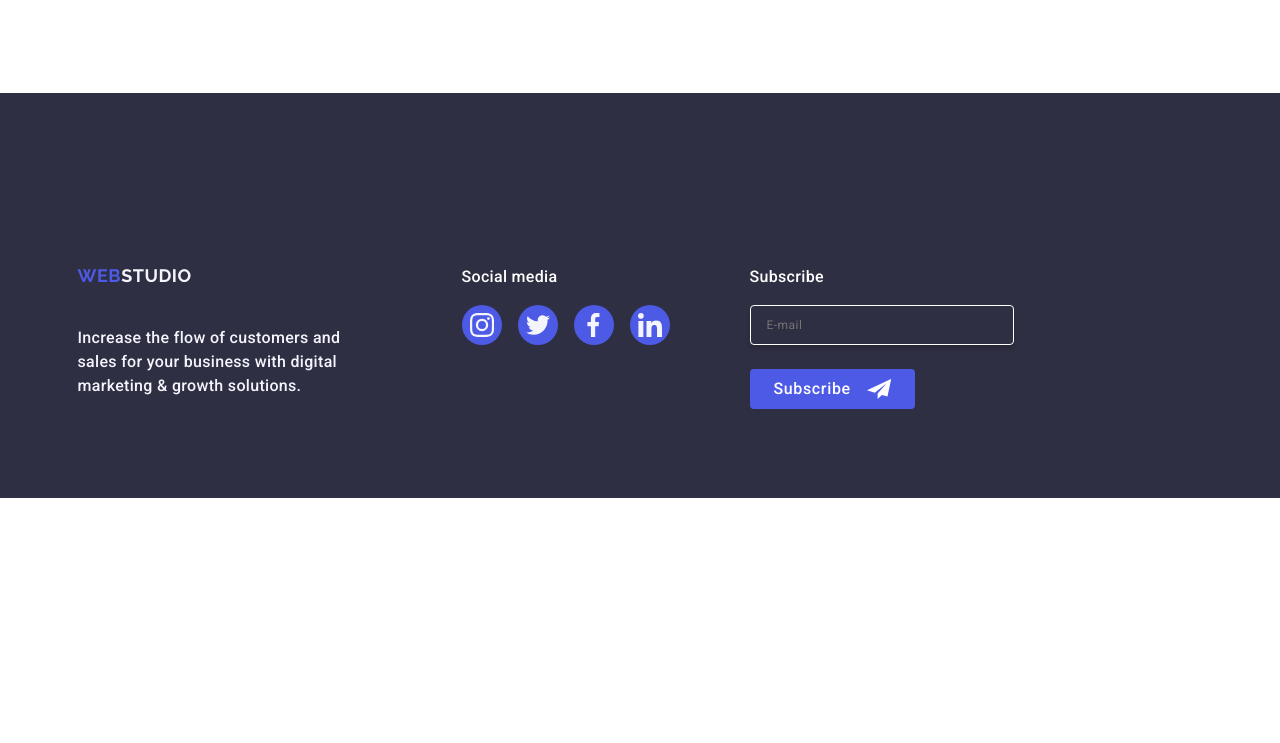
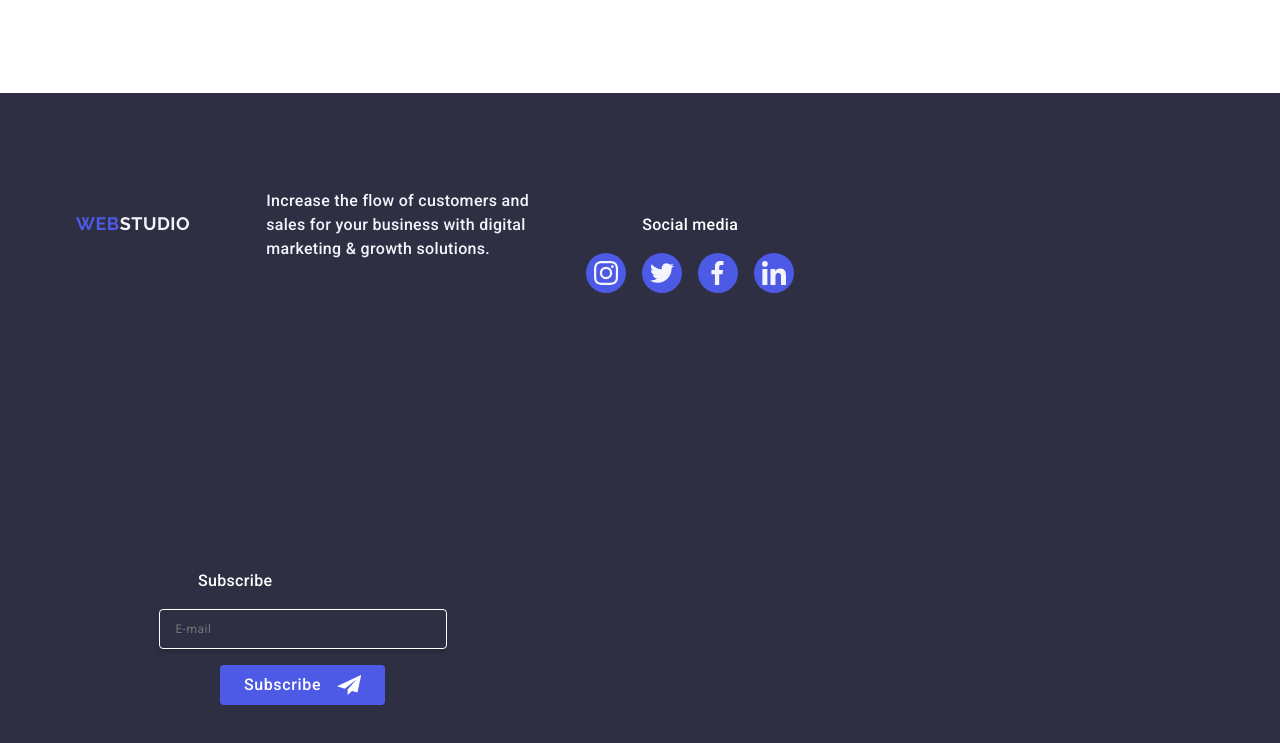
Before and after one commit to PavlykIryna/goit-markup-hw-06, a plain HTML site: page index.html in a window 1280 px wide. Shown: the part 3055-3798 px from the top of the page. Before the commit the page ends 3553 px from the top, so only its background shows below. Drawn offline with nearby package versions, Linux system fonts and the light colour scheme.

Commit message:
proces07

```diff
--- a/css/styles.css
+++ b/css/styles.css
@@ -555,9 +555,9 @@ img {
 
 /* ----------footer---------- */
 
-.footer-container-logo {
+/* .footer-container-logo {
   /* margin-right: 120px; */
-}
+
 
 .footer-logo {
   color: #f4f4fd;
@@ -569,7 +569,7 @@ img {
   line-height: 1.5;
   letter-spacing: 0.02em;
   /* width: 264px; */
-  width: 100%;
+  max-width: 264px;
 }
 
 .footer {
@@ -580,18 +580,32 @@ img {
 .footer-container {
   display: flex;
   flex-wrap: wrap;
+  row-gap: 72px;
+min-width: 320px;
+min-height: 664px;
+  /* align-items: baseline; */
+}
+
+.footer-container-logo {
+  display: flex;
+  flex-wrap: wrap;
   justify-content: center;
-  align-items: center;
-  /* align-items: baseline; */
 }
 
 .footer-logo-end {
   display: inline-block;
+  padding: 0;
   margin-bottom: 16px;
 }
 
 .footer-container-icons {
-  display: block;
+  display: flex;
+  flex-direction: column;
+  justify-content: center;
+  align-items: center;
+max-height: 80px;
+max-width: 208px;
+margin-left: 56px;
   /* margin-right: 80px; */
 }
 .media-title {
@@ -601,7 +615,6 @@ img {
   line-height: 1.5;
   letter-spacing: 0.02em;
   color: #ffffff;
-  margin-top: 72px;
   margin-bottom: 16px;
 }
 
@@ -638,14 +651,13 @@ img {
 }
 
 .footer-input-email {
-  display: blok;
   width: 453px;
   height: 80px;
 }
 
 .media-title-input {
   padding-top: 0;
-  padding-left: 0;
+  padding-left: 122px;
 }
 
 .footer-input {
@@ -656,7 +668,7 @@ img {
   letter-spacing: 0.04em;
   font-size: 12px;
   color: #fff;
-  width: 264px;
+  width: 288px;
   height: 40px;
   box-shadow: 0 4px 4px 0 rgba(0, 0, 0, 0.15);
   padding: 8px 16px;
@@ -688,7 +700,8 @@ img {
 .footer-form {
   display: flex;
   flex-wrap: wrap;
-  gap: 24px;
+  justify-content: center;
+  gap: 16px;
 }
 
 /* --------modal-------- */
@@ -1128,6 +1141,15 @@ textarea::placeholder {
   }
 }
 
+            /* footer */
+
+    .footer-container-logo  {
+
+    }
+        .footer-container {
+          display: flex;
+          align-items: baseline;}
+
 @media screen and (min-width: 1158px) {
   .container {
     width: 1158px;
@@ -1250,7 +1272,7 @@ textarea::placeholder {
 
 /* footer */
 
-.footer-container-logo {
+/* .footer-container-logo {
   margin-right: 120px;
 }
 .footer-logo {
@@ -1264,7 +1286,6 @@ textarea::placeholder {
   width: 264px;
 }
 .footer {
-  background: #2e2f42;
   padding-top: 100px;
   padding-bottom: 100px;
 }
@@ -1366,7 +1387,7 @@ textarea::placeholder {
   display: flex;
   gap: 24px;
 }
-
+ */
 
 
  /* @media screen and (min-device-pixel-ratio: 2),
```
